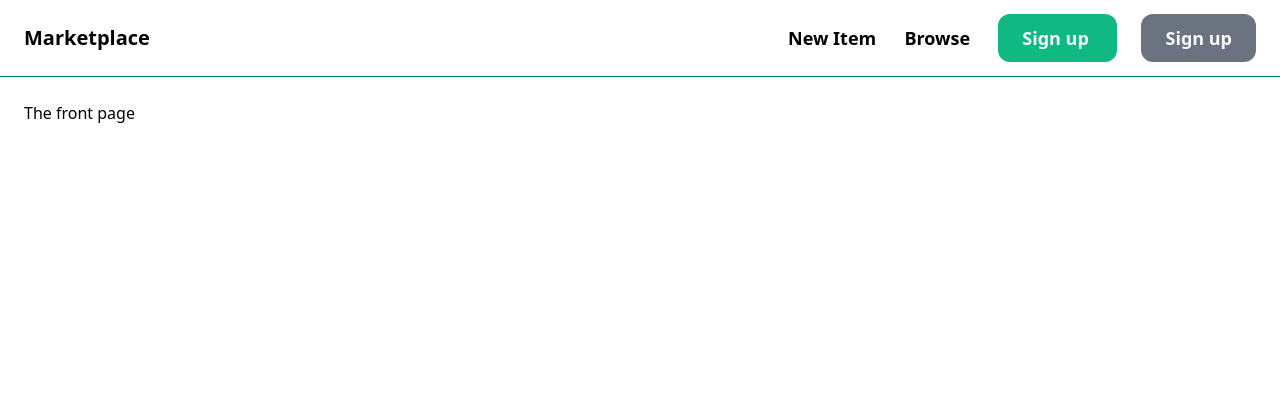
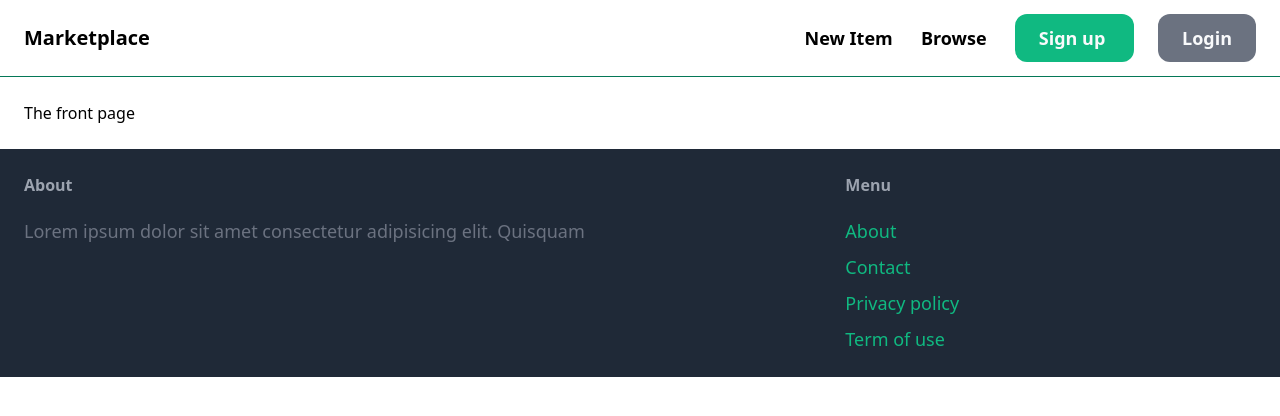
Before and after one commit to Jakub-Pinkowski/django-marketplace, a Django app: page / in a window 1280 px wide. Shown: the top 416 px of the page. Run offline with Django 4.2, Linux system fonts and the light colour scheme; some libraries are stand-ins or nearby versions.

Commit message:
Update base.html and urls.py

```diff
--- a/marketplace/core/templates/core/base.html
+++ b/marketplace/core/templates/core/base.html
@@ -23,13 +23,48 @@
                     Sign up
                 </a>
                 <a
-                href=""
-                class="px-6 py-3 text-lg font-semibold bg-gray-500 text-gray-50 rounded-xl hover:bg-gray-700"
-            >
-                Sign up
-            </a>
+                    href=""
+                    class="px-6 py-3 text-lg font-semibold bg-gray-500 text-gray-50 rounded-xl hover:bg-gray-700"
+                >
+                    Login
+                </a>
             </div>
         </nav>
         <div class="px-6 py-6">{%block content%} {%endblock%}</div>
+
+        <footer class="py-6 px-6 flex justify-between bg-gray-800">
+            <div class="w-2/3 pr-10">
+                <h3 class="mb-5 font-semibold text-gray-400">About</h3>
+
+                <p class="text-lg text-gray-500">
+                    Lorem ipsum dolor sit amet consectetur adipisicing elit. Quisquam
+                </p>
+            </div>
+
+            <div class="w-1/3">
+                <h3 class="mb-5 font-semibold text-gray-400">Menu</h3>
+
+                <ul class="space-y-2">
+                    <li><a href="#" class="text-lg text-emerald-500 hover:text-emerald-700">About</a></li>
+                    <li>
+                        <a
+                            href="#"
+                            class="text-lg text-emerald-500 hover:text-emerald-700"
+                            >Contact</a
+                        >
+                    </li>
+                    <li>
+                        <a href="#" class="text-lg text-emerald-500 hover:text-emerald-700"
+                            >Privacy policy</a
+                        >
+                    </li>
+                    <li>
+                        <a href="#" class="text-lg text-emerald-500 hover:text-emerald-700"
+                            >Term of use</a
+                        >
+                    </li>
+                </ul>
+            </div>
+        </footer>
     </body>
 </html>
```
Also changed, not shown: marketplace/marketplace/urls.py (line endings or trailing spaces).
